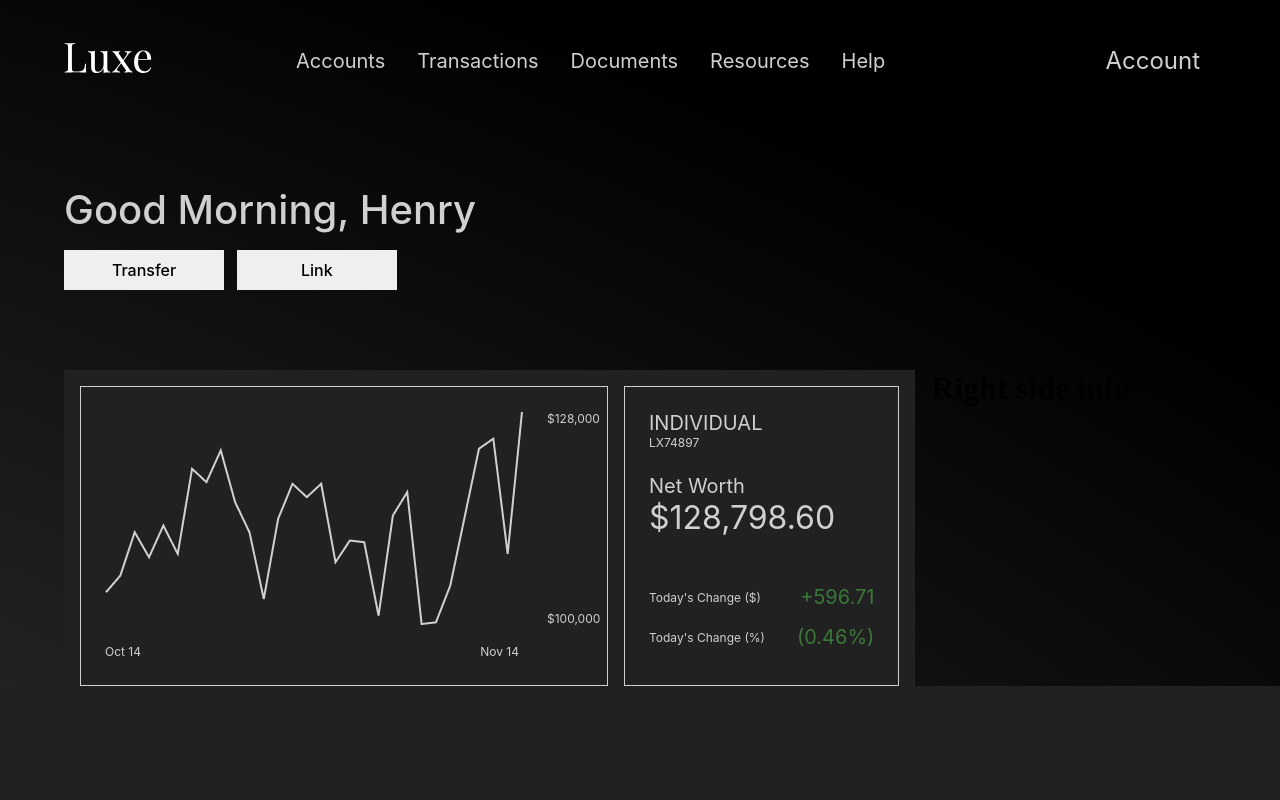
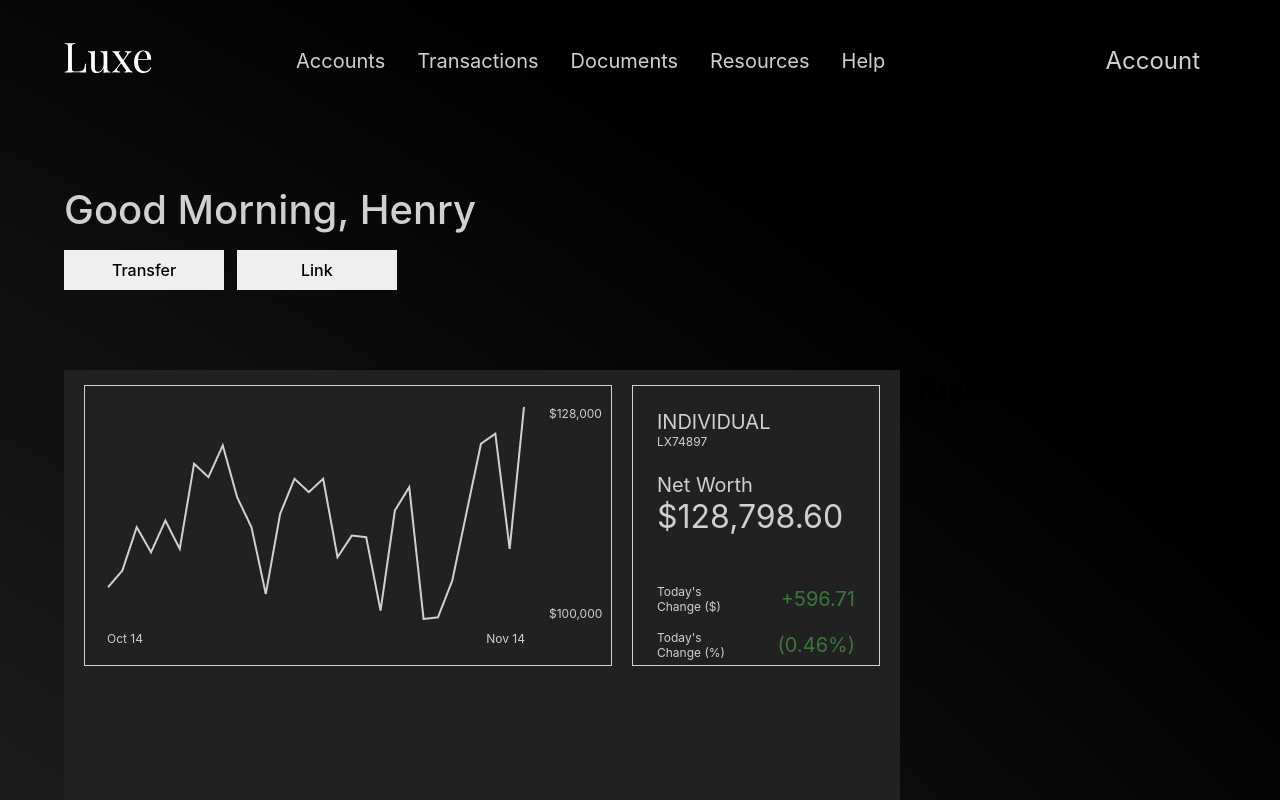
Before and after one commit to hai-henry/luxe-banking-app, a React (Vite) app: page / in a window 1280 px wide. Shown: the top 800 px of the page. Built offline with nearby package versions, Linux system fonts and the light colour scheme.

Commit message:
General update

```diff
--- a/src/containers/info/Info.tsx
+++ b/src/containers/info/Info.tsx
@@ -8,6 +8,7 @@ const Info = () => {
       <div className="info__content">
         <div className="info__content-left">
           <div className="info__graph-container">
+            <div className="info__graph-container-main">
               <div className="info__graph">
                 <img src={networth_graph} alt="Net worth Graph" />
                 <div className="info__graph-values">
@@ -35,8 +36,11 @@ const Info = () => {
                   <p className="info__change-dollar-value">+596.71</p>
                 </div>
                 <div className="info__change-percent">
-                <p className="info__change-percent-name">Today's Change (%)</p>
+                  <p className="info__change-percent-name">
+                    Today's Change (%)
+                  </p>
                   <p className="info__change-percent-value">(0.46%) </p>
+                </div>
               </div>
             </div>
           </div>
--- a/src/containers/info/info.css
+++ b/src/containers/info/info.css
@@ -13,25 +13,34 @@
 
 .info__content-left {
   display: flex;
-  width: 100%
-  height: 100%;
-  padding: 1rem 1rem 0 1rem;
-  flex-direction: row;
+  width: 836px;
+  height: 704px;
+  padding: 0px 20px;
+  flex-direction: column;
   align-items: flex-start;
-  gap: 1rem;
+  gap: 20px;
 
   background-color: var(--color-bg);
 }
 
 .info__graph-container {
   display: flex;
+  height: 311px;
+  padding: 15px 0px;
+  align-items: flex-start;
+  gap: 20px;
+  flex-shrink: 0;
+  align-self: stretch;
+}
+
+.info__graph-container-main {
+  display: flex;
+  width: 528px;
+  padding: 20px 22px;
   flex-direction: column;
   align-items: flex-start;
+  gap: 10px;
   align-self: stretch;
-  width: 528px;
-
-  gap: 1rem;
-  padding: 1.5rem 1.5rem;
 
   border: 1px solid var(--color-border);
 }
@@ -108,7 +117,7 @@
 }
 
 .info__amount {
-    margin-top: .5rem;
+  margin-top: 0.5rem;
 }
 
 .info__amount-value {
```
Lines whose indentation alone changed are shown as unchanged.
